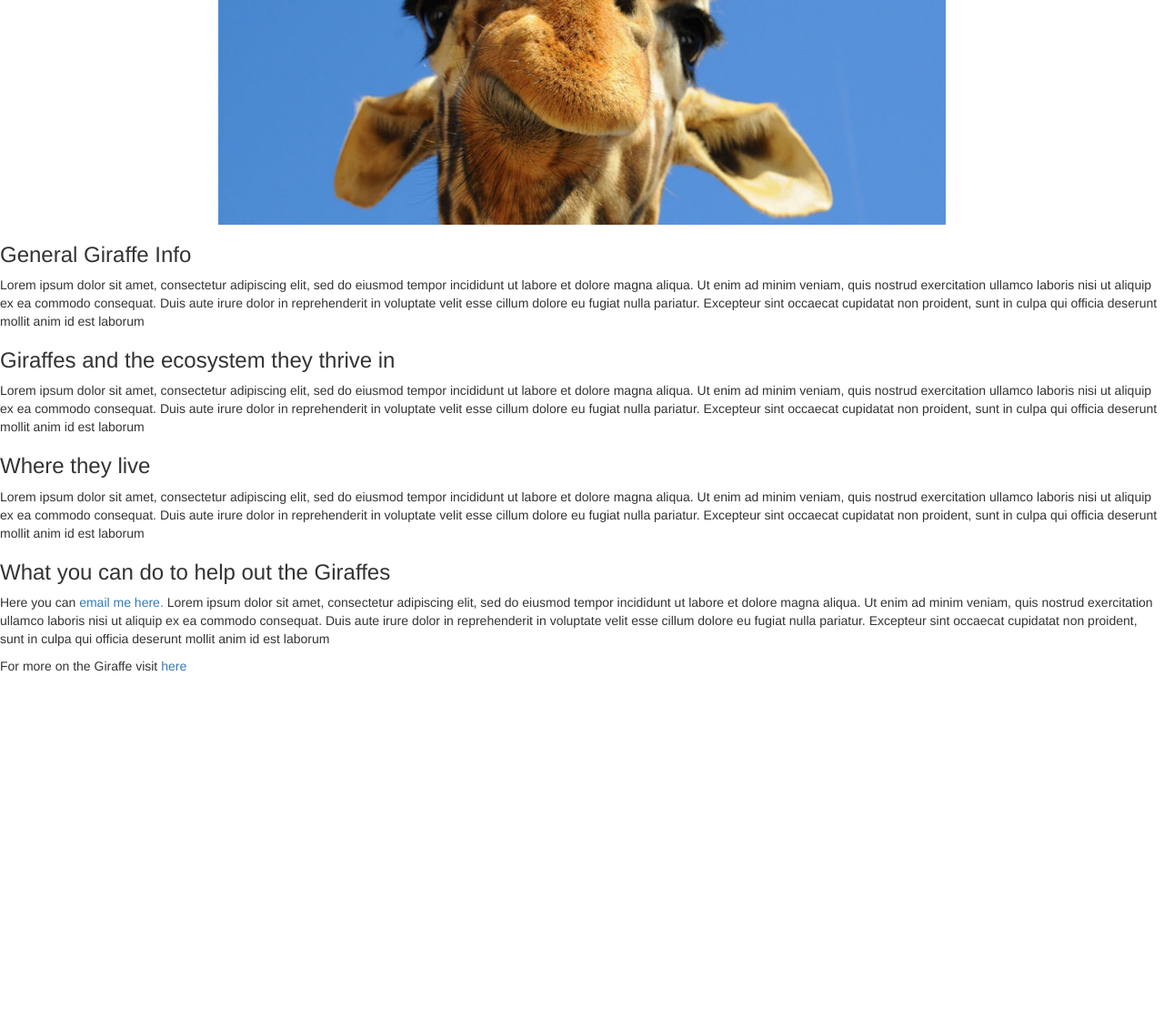
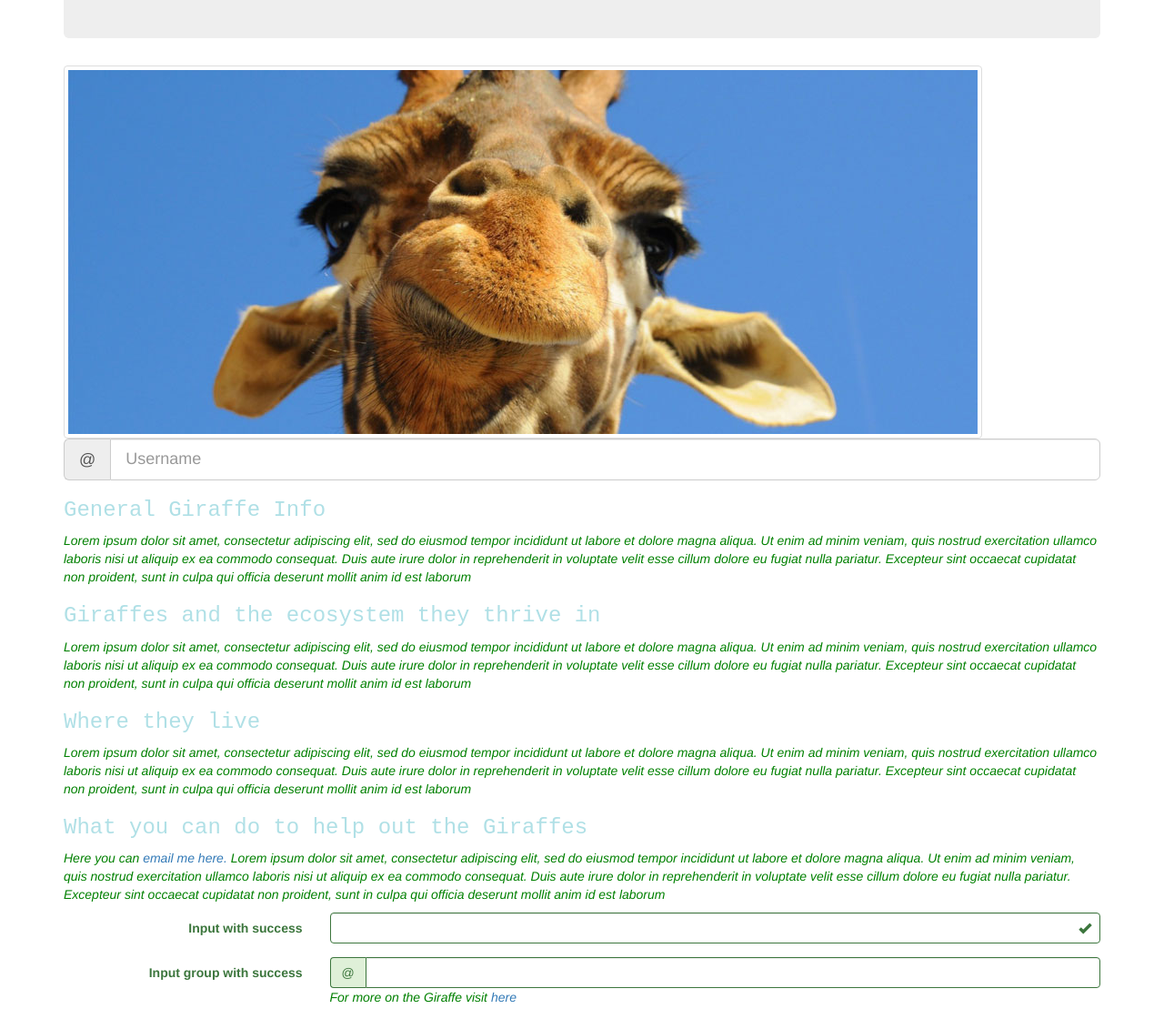
Before and after one commit to Gorman12/giraffe-webpage, a plain HTML site: page index.html in a window 1280 px wide. Shown: the part 223-1354 px from the top of the page at 91% size. Before the commit the page ends 800 px from the top, so only its background shows below. Drawn offline with nearby package versions, Linux system fonts and the light colour scheme.

Commit message:
messed around with bootstraps classes.

```diff
--- a/index.html
+++ b/index.html
@@ -1,16 +1,24 @@
 <!DOCTYPE html>
 <html>
+<div class="container"
+<div class="page-header">
+  <h1>Giraffes <small>Information Page</small></h1>
   <head>
     <link href="css/bootstrap.css" rel="stylesheet" type="text/css">
+    <link href="css/styles.css" rel="stylesheet" type="text/css">
     <center> <title> Giraffe </title> </center>
   </head>
   <body>
-    <div class="dropdown-backdrop">
-      <center><h1>Information page about Giraffes</h1></center>
-    <center><img src=img/giraffe.jpg alt="a photo of giraffe" height="400" width="800"></center>
+    <div class="jumbotron">
+      <center><h1>Charlie the Giraffe</h1></center>
+    </div>
+    <img src="img/giraffe.jpg" alt="a photo of giraffe" class="img-thumbnail" class="img-responsive"></center>
     <div class="title">
     <div class="info">
-
+      <div class="input-group input-group-lg">
+        <span class="input-group-addon" id="sizing-addon1">@</span>
+        <input type="text" class="form-control" placeholder="Username" aria-describedby="sizing-addon1">
+      </div>
       <h3> General Giraffe Info</h3>
       <p>Lorem ipsum dolor sit amet, consectetur adipiscing elit, sed do eiusmod tempor incididunt ut labore et dolore magna aliqua. Ut enim ad minim veniam, quis nostrud exercitation ullamco laboris nisi ut aliquip ex ea commodo consequat. Duis aute irure dolor in reprehenderit in voluptate velit esse cillum dolore eu fugiat nulla pariatur. Excepteur sint occaecat cupidatat non proident, sunt in culpa qui officia deserunt mollit anim id est laborum</p>
 
@@ -26,7 +34,25 @@
       <h3>What you can do to help out the Giraffes</h3>
       <p>Here you can <a href="mailto:seanedwardgorman@gmail.com">email me here. </a>Lorem ipsum dolor sit amet, consectetur adipiscing elit, sed do eiusmod tempor incididunt ut labore et dolore magna aliqua. Ut enim ad minim veniam, quis nostrud exercitation ullamco laboris nisi ut aliquip ex ea commodo consequat. Duis aute irure dolor in reprehenderit in voluptate velit esse cillum dolore eu fugiat nulla pariatur. Excepteur sint occaecat cupidatat non proident, sunt in culpa qui officia deserunt mollit anim id est laborum</p>
 
+      <form class="form-horizontal">
+  <div class="form-group has-success has-feedback">
+    <label class="control-label col-sm-3" for="inputSuccess3">Input with success</label>
+    <div class="col-sm-9">
+      <input type="text" class="form-control" id="inputSuccess3" aria-describedby="inputSuccess3Status">
+      <span class="glyphicon glyphicon-ok form-control-feedback" aria-hidden="true"></span>
+      <span id="inputSuccess3Status" class="sr-only">(success)</span>
+    </div>
+  </div>
+  <div class="form-group has-success has-feedback">
+    <label class="control-label col-sm-3" for="inputGroupSuccess2">Input group with success</label>
+    <div class="col-sm-9">
+      <div class="input-group">
+        <span class="input-group-addon">@</span>
+        <input type="text" class="form-control" id="inputGroupSuccess2" aria-describedby="inputGroupSuccess2Status">
+      </div>
+
       <p>For more on the Giraffe visit <a href="https://en.wikipedia.org/wiki/Giraffe"> here</a>
+    </div>
     </div>
     </div>
     </div>
```
